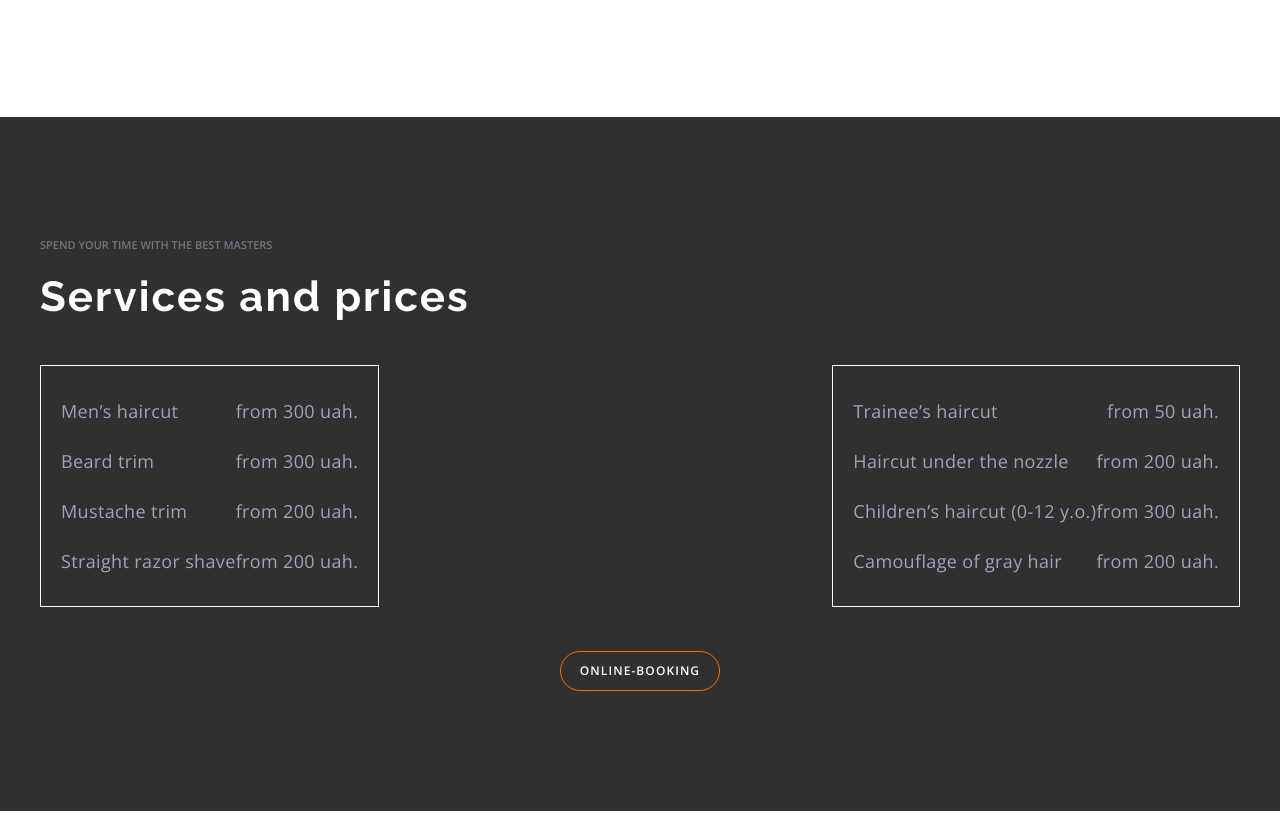
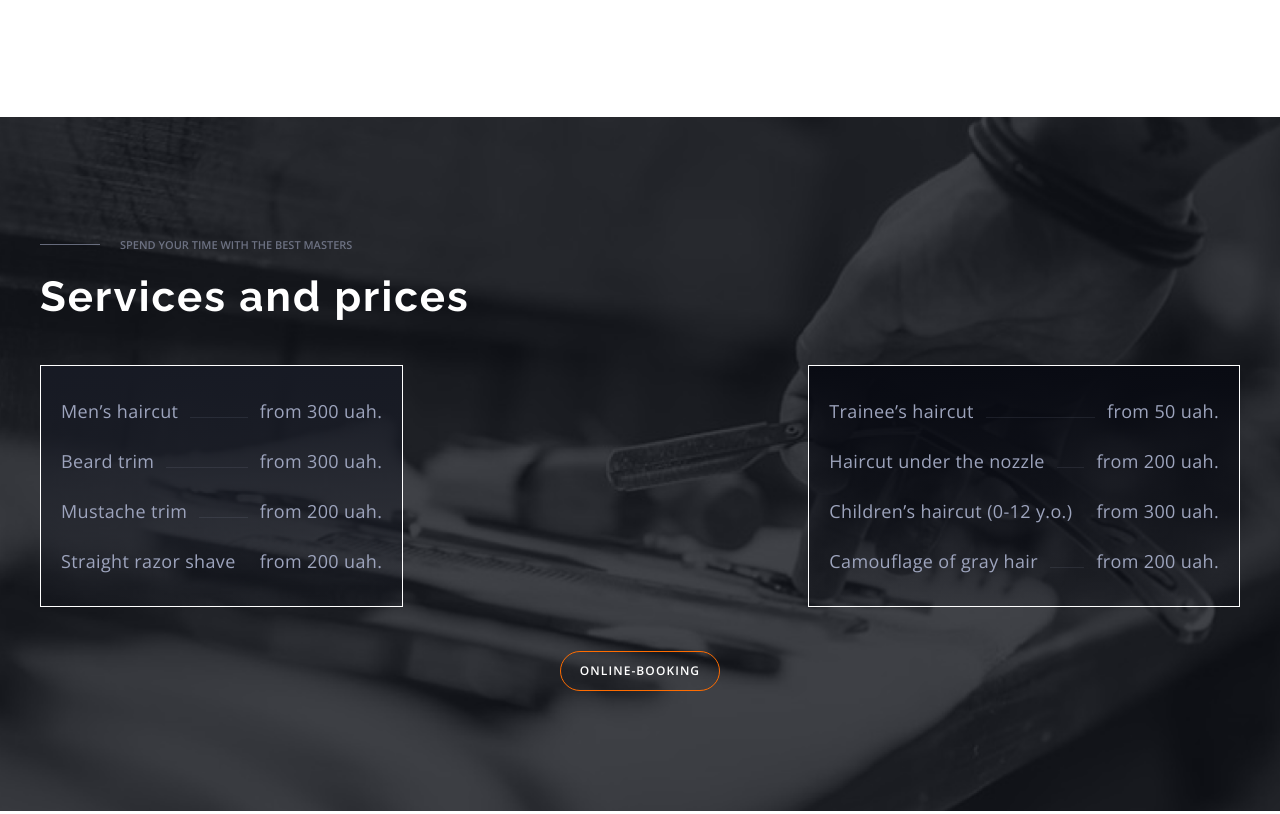
Before and after one commit to Antonov32/HTML-CSS-1, a plain HTML site: page index.html in a window 1280 px wide. Shown: the part 1359-2173 px from the top of the page. Drawn offline with nearby package versions, Linux system fonts and the light colour scheme.

Commit message:
add string in pre-title and background-image in service&price

```diff
--- a/css/style.css
+++ b/css/style.css
@@ -5,7 +5,7 @@
   --secondary-btn-color: #303030;
   --accent-color: #ff6c00;
   --background-color: #ffffff;
-  --secondary-background-color: #303030;
+  --secondary-background-color: #111319;
 }
 
 p,
@@ -75,6 +75,16 @@ body {
   font-size: 11px;
   line-height: calc(15 / 11);
   text-transform: uppercase;
+  display: flex;
+  align-items: center;
+  gap: 20px;
+}
+
+.pre-title::before {
+  content: "";
+  width: 60px;
+  height: 1px;
+  background-color: currentColor;
 }
 
 .after-title {
@@ -274,6 +284,12 @@ body {
 
 .prices {
   background-color: var(--secondary-background-color);
+  background-image: url(../img/prices-bg.png);
+  background-repeat: no-repeat;
+  background-position: center;
+  background-size: cover;
+  max-width: 1600px;
+  margin: 0 auto;
 }
 .prices-pre-title {
   margin-bottom: 20px;
@@ -290,9 +306,34 @@ body {
   width: calc((100%-30px) / 2);
 }
 
+.prices-list:first-child {
+  background-image: linear-gradient(
+    180deg,
+    #171a24 0%,
+    rgba(23, 26, 36, 0.2) 100%
+  );
+}
+
+.prices-list:last-child {
+  background-image: linear-gradient(
+    180deg,
+    #090b13 0%,
+    rgba(9, 11, 19, 0.2) 100%
+  );
+}
+
 .prices-item {
   display: flex;
   justify-content: space-between;
+  gap: 12px;
+  align-items: baseline;
+}
+
+.prices-item::after {
+  content: "";
+  flex-grow: 1;
+  height: 1px;
+  background-color: rgba(157, 164, 189, 0.12);
 }
 
 .prices-item + .prices-item {
@@ -304,6 +345,10 @@ body {
   line-height: 1.67;
   letter-spacing: 0.02em;
   color: #9da4bd;
+}
+
+.prices-list-text:last-child {
+  order: 1;
 }
 
 .prices-btn {
```
Also changed, not shown: img/prices-bg.png (added).
